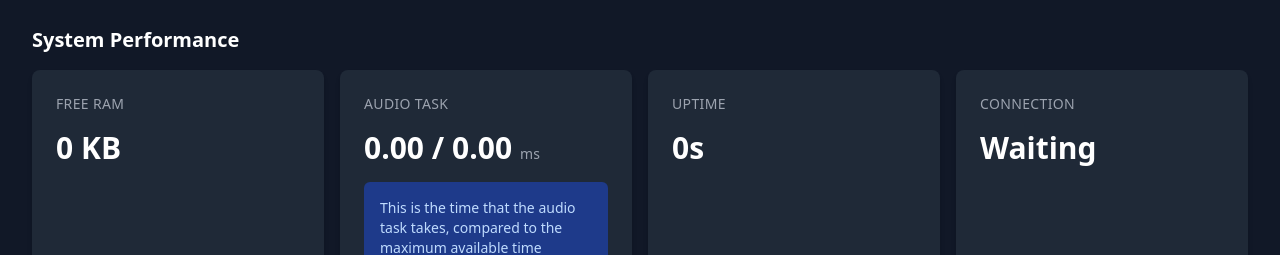
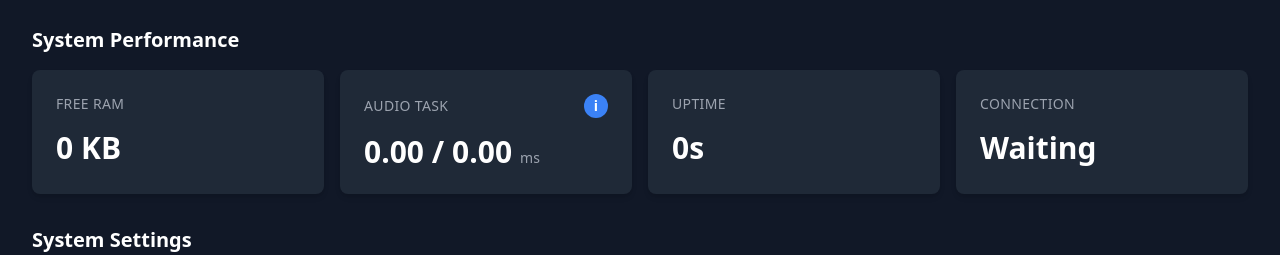
Before and after one commit to FrancescoQ/ESP32_Theremin, a Preact app in the folder web_ui_src/: page / in a window 1280 px wide. Shown: the part 486-741 px from the top of the page. Built offline with nearby package versions, Linux system fonts and the light colour scheme; no server answers.

Commit message:
Info button for status card

```diff
--- a/web_ui_src/src/components/StatusCard.jsx
+++ b/web_ui_src/src/components/StatusCard.jsx
@@ -1,10 +1,13 @@
 import { h } from 'preact';
+import { useState } from 'preact/hooks';
 
 /**
  * Card to display a status/metric
  * Reusable component like a "Drupal block" :)
  */
 export function StatusCard({ title, value, unit, color = 'blue', description = '' }) {
+  const [showDescription, setShowDescription] = useState(false);
+
   const colorClasses = {
     blue: 'bg-blue-500',
     green: 'bg-green-500',
@@ -19,6 +22,15 @@ export function StatusCard({ title, value, unit, color = 'blue', description = '
         <h3 class="text-sm font-medium text-gray-600 dark:text-gray-400 uppercase tracking-wide">
           {title}
         </h3>
+        {description && (
+          <button
+            onClick={() => setShowDescription(!showDescription)}
+            class="w-6 h-6 rounded-full bg-blue-500 hover:bg-blue-600 text-white flex items-center justify-center text-sm font-bold transition-colors cursor-pointer"
+            aria-label="Toggle description"
+          >
+            i
+          </button>
+        )}
       </div>
 
       <div class="flex items-baseline">
@@ -31,7 +43,7 @@ export function StatusCard({ title, value, unit, color = 'blue', description = '
           </span>
         )}
       </div>
-      {description && (
+      {description && showDescription && (
         <div class="text-sm text-blue-800 dark:text-blue-200 mt-4 p-4 bg-blue-50 dark:bg-blue-900 rounded-md">
           {description}
         </div>
```
